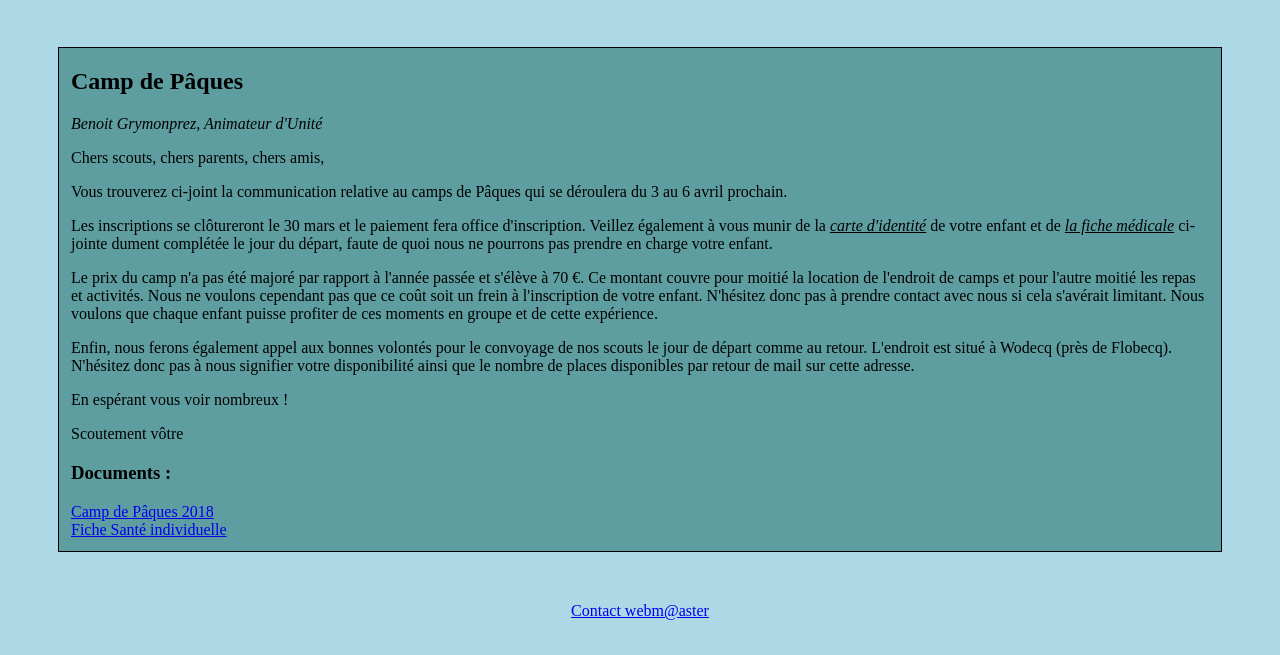
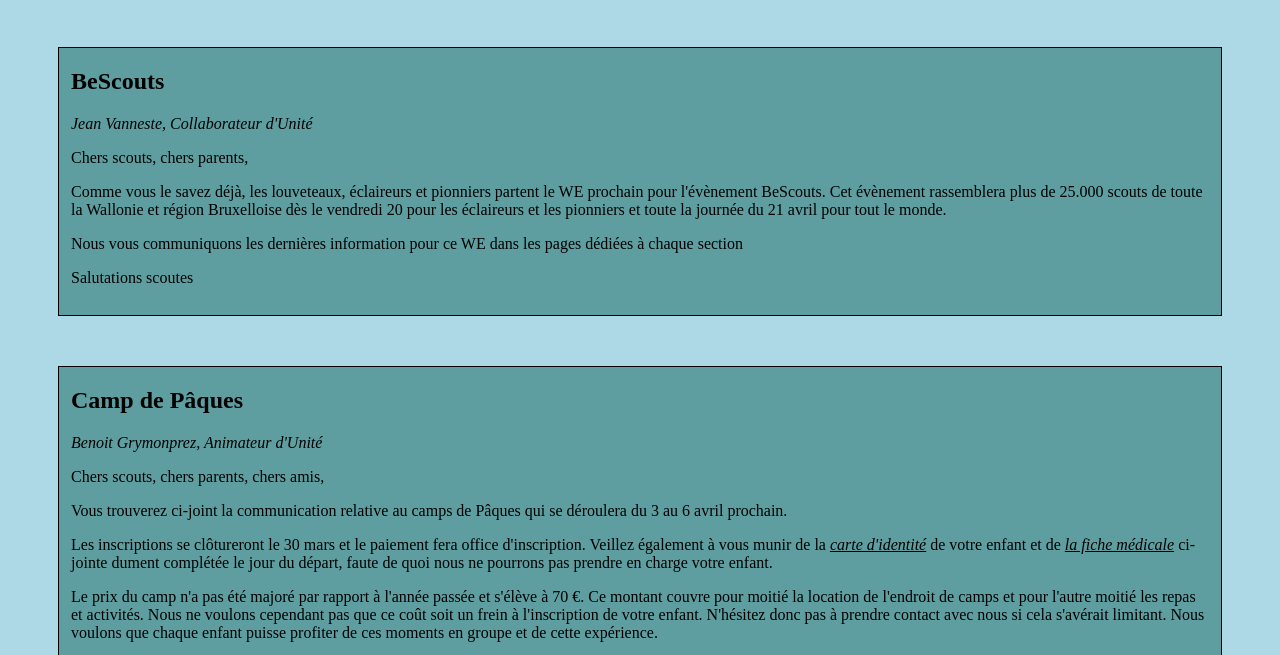
Before and after one commit to ScoutsPremiere/ScoutsPremiere.github.io, a plain HTML site: page index.html in a window 1280 px wide. Shown: the part 109-764 px from the top of the page. Drawn offline with Linux system fonts and the light colour scheme.

Commit message:
BeScouts infos

```diff
--- a/index.html
+++ b/index.html
@@ -29,6 +29,30 @@
 	</nav>
 
 	<h1 class="titre">Page d'accueil</h1>
+
+	<section>
+		<h1>
+			BeScouts
+		</h1>
+
+		<div class="auteur">Jean Vanneste, Collaborateur d'Unité</div>
+		<p>
+			Chers scouts, chers parents,
+		</p>
+
+		<p>
+			Comme vous le savez déjà, les louveteaux, éclaireurs et pionniers partent le WE prochain pour l'évènement BeScouts. Cet évènement rassemblera plus de 25.000 scouts de toute la Wallonie et région Bruxelloise dès le vendredi 20 pour les éclaireurs et les pionniers et toute la journée du 21 avril pour tout le monde.
+		</p>
+
+		<p>
+			Nous vous communiquons les dernières information pour ce WE dans les pages dédiées à chaque section
+		</p>
+
+		<p>
+			Salutations scoutes
+		</p>
+
+	</section>
 
 	<section>
 		<h1>
```
Also changed, not shown: louveteaux.html (+17 -0 lines).
